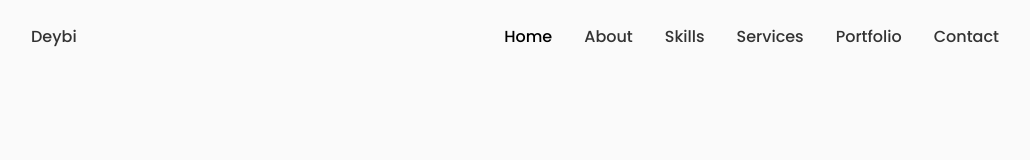
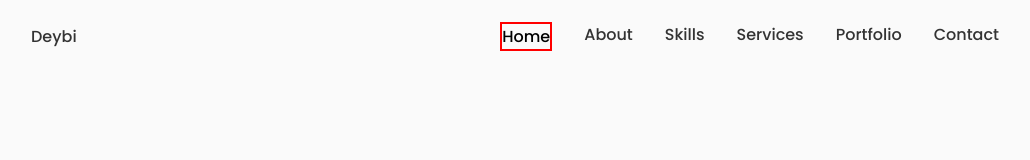
Before and after one commit to Deybi1004/Web-Profile, a React (Create React App) app: page / in a window 1280 px wide. Shown: the top 160 px of the page, without its empty margins (125-1155 px from the left). Built offline with nearby package versions, Linux system fonts and the light colour scheme.

Commit message:
Header ActiveNav

```diff
--- a/src/components/header/Header.jsx
+++ b/src/components/header/Header.jsx
@@ -16,6 +16,7 @@ function Header() {
 
   /*======================= Toggle Menu =======================*/
   const[Toggle,showMenu] = useState(false)
+  const [activeNav, setActiveNav] = useState("#home")
   return (
     <header className="header">
       <nav className="nav container">
@@ -26,32 +27,32 @@ function Header() {
         <div className={Toggle ? "nav__menu show-menu": "nav__menu"}>
           <ul className="nav__list grid">
             <li className="nav__item">
-              <a href="#home" className="nav__link active-link">
+              <a href="#home" onClick={() => setActiveNav("#home")} className={activeNav === "#home" ? "nav__link active-link" : "nav__link"}>
                 <i className="uil uil-estate nav__icon"></i> Home
               </a>
             </li>
             <li className="nav__item">
-              <a href="#about" className="nav__link">
+              <a href="#about" onClick={() => setActiveNav("#about")} className={activeNav === "#about" ? "nav__link active-link" : "nav__link"}>
                 <i className="uil uil-user nav__icon"></i> About
               </a>
             </li>
             <li className="nav__item">
-              <a href="#skills" className="nav__link">
+              <a href="#skills" onClick={() => setActiveNav("#skills")} className={activeNav === "#skills" ? "nav__link active-link" : "nav__link"}>
                 <i className="uil uil-file nav__icon"></i> Skills
               </a>
             </li>
             <li className="nav__item">
-              <a href="#services" className="nav__link">
+              <a href="#services" onClick={() => setActiveNav("#services")} className={activeNav === "#services" ? "nav__link active-link" : "nav__link"}>
                 <i className="uil uil-briefcase-alt nav__icon"></i> Services
               </a>
             </li>
             <li className="nav__item">
-              <a href="#portfolio" className="nav__link">
+              <a href="#portfolio" onClick={() => setActiveNav("#portfolio")} className={activeNav === "#portfolio" ? "nav__link active-link" : "nav__link"}>
                 <i className="uil uil-scenery nav__icon"></i> Portfolio
               </a>
             </li>
             <li className="nav__item">
-              <a href="#contact" className="nav__link">
+              <a href="#contact" onClick={() => setActiveNav("#contact")} className={activeNav === "#contact" ? "nav__link active-link" : "nav__link"}>
                 <i className="uil uil-message nav__icon"></i> Contact
               </a>
             </li>
--- a/src/components/header/header.css
+++ b/src/components/header/header.css
@@ -45,6 +45,7 @@
 .active-link,
 .nav__link:hover {
     color: var(--title-color-dark);
+    border:2px solid red
 }
 /* Change Background Header */
 .scroll-header {
```
